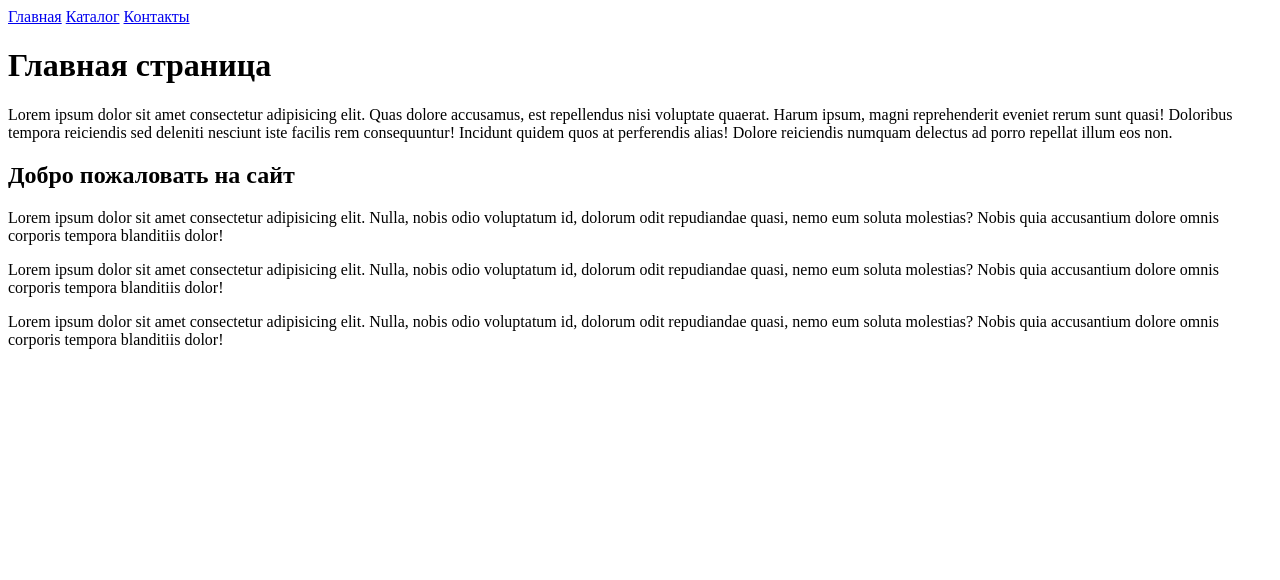
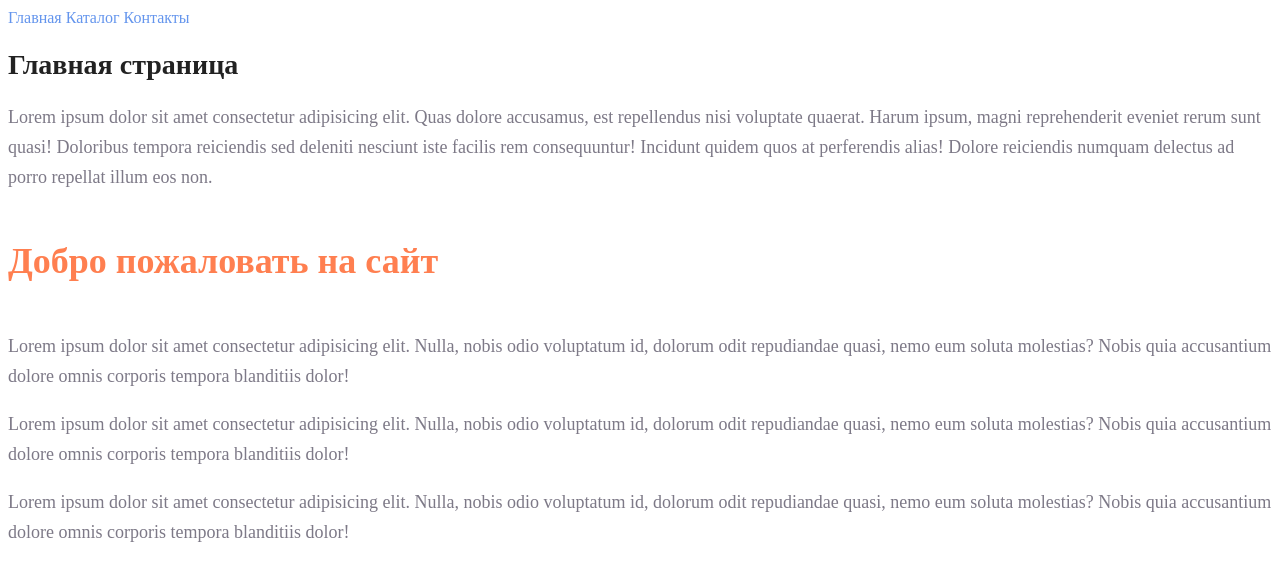
Before and after one commit to VerenichTatiana2101/web_layout, a plain HTML site: page HomeWork1/index.html in a window 1280 px wide. Drawn offline with Linux system fonts and the light colour scheme.

Commit message:
домашняя работа 2. работа с css

```diff
--- a/HomeWork1/index.html
+++ b/HomeWork1/index.html
@@ -5,26 +5,27 @@
     <meta charset="UTF-8">
     <meta http-equiv="X-UA-Compatible" content="IE=edge">
     <meta name="viewport" content="width=device-width, initial-scale=1.0">
+    <link rel="stylesheet" href="style.css">
     <title>Document</title>
 </head>
 
 <body>
-    <a href="#">Главная</a>
-    <a href="./catalog/catalog.html">Катaлог</a>
-    <a href="./info/contacts.html">Контакты</a>
-    <h1>Главная страница</h1>
-    <p>Lorem ipsum dolor sit amet consectetur adipisicing elit. Quas dolore accusamus, est repellendus nisi voluptate
+    <a class="menu" href="#">Главная</a>
+    <a class="menu" href="./catalog/catalog.html">Катaлог</a>
+    <a class="menu" href="./info/contacts.html">Контакты</a>
+    <h1 class="tittle">Главная страница</h1>
+    <p class="paragr">Lorem ipsum dolor sit amet consectetur adipisicing elit. Quas dolore accusamus, est repellendus nisi voluptate
         quaerat. Harum ipsum, magni reprehenderit eveniet rerum sunt quasi! Doloribus tempora reiciendis sed deleniti
         nesciunt iste facilis rem consequuntur! Incidunt quidem quos at perferendis alias! Dolore reiciendis numquam
         delectus ad porro repellat illum eos non.</p>
-    <h2>Добро пожаловать на сайт</h2>
-    <p>Lorem ipsum dolor sit amet consectetur adipisicing elit. Nulla, nobis odio voluptatum id, dolorum odit
+    <h2 class="secondtittle">Добро пожаловать на сайт</h2>
+    <p class="paragr">Lorem ipsum dolor sit amet consectetur adipisicing elit. Nulla, nobis odio voluptatum id, dolorum odit
         repudiandae quasi, nemo eum soluta molestias? Nobis quia accusantium dolore omnis corporis tempora blanditiis
         dolor!</p>
-    <p>Lorem ipsum dolor sit amet consectetur adipisicing elit. Nulla, nobis odio voluptatum id, dolorum odit
+    <p class="paragr">Lorem ipsum dolor sit amet consectetur adipisicing elit. Nulla, nobis odio voluptatum id, dolorum odit
         repudiandae quasi, nemo eum soluta molestias? Nobis quia accusantium dolore omnis corporis tempora blanditiis
         dolor!</p>
-    <p>Lorem ipsum dolor sit amet consectetur adipisicing elit. Nulla, nobis odio voluptatum id, dolorum odit
+    <p class="paragr">Lorem ipsum dolor sit amet consectetur adipisicing elit. Nulla, nobis odio voluptatum id, dolorum odit
         repudiandae quasi, nemo eum soluta molestias? Nobis quia accusantium dolore omnis corporis tempora blanditiis
         dolor!</p>
 </body>
--- /dev/null
+++ b/HomeWork1/style.css
@@ -0,0 +1,32 @@
+a {
+    text-decoration: none;
+}
+
+.menu {
+    color: cornflowerblue;
+    font-size: 16px;
+    line-height: 20px;
+}
+
+.tittle {
+    color: #222222;
+    font-size: 28px;
+    line-height: 36px;
+    font-weight: bold;
+}
+
+.paragr {
+    font-style: normal;
+    font-weight: 300;
+    font-size: 18px;
+    line-height: 30px;
+    color: #7D7987
+}
+
+.secondtittle {
+    color: coral;
+    font-style: normal;
+    font-weight: 700;
+    font-size: 36px;
+    line-height: 80px;
+}
```
Also changed, not shown: HomeWork1/catalog/catalog.html (+6 -5 lines), HomeWork1/info/contacts.html (+5 -3 lines).
